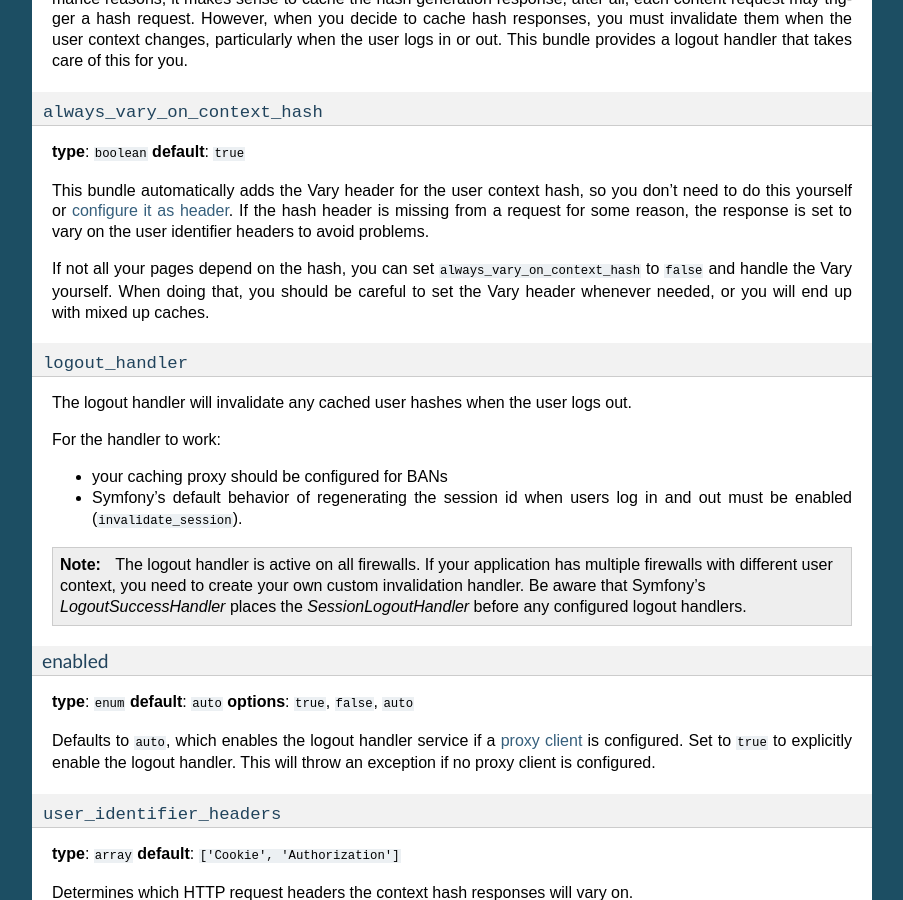
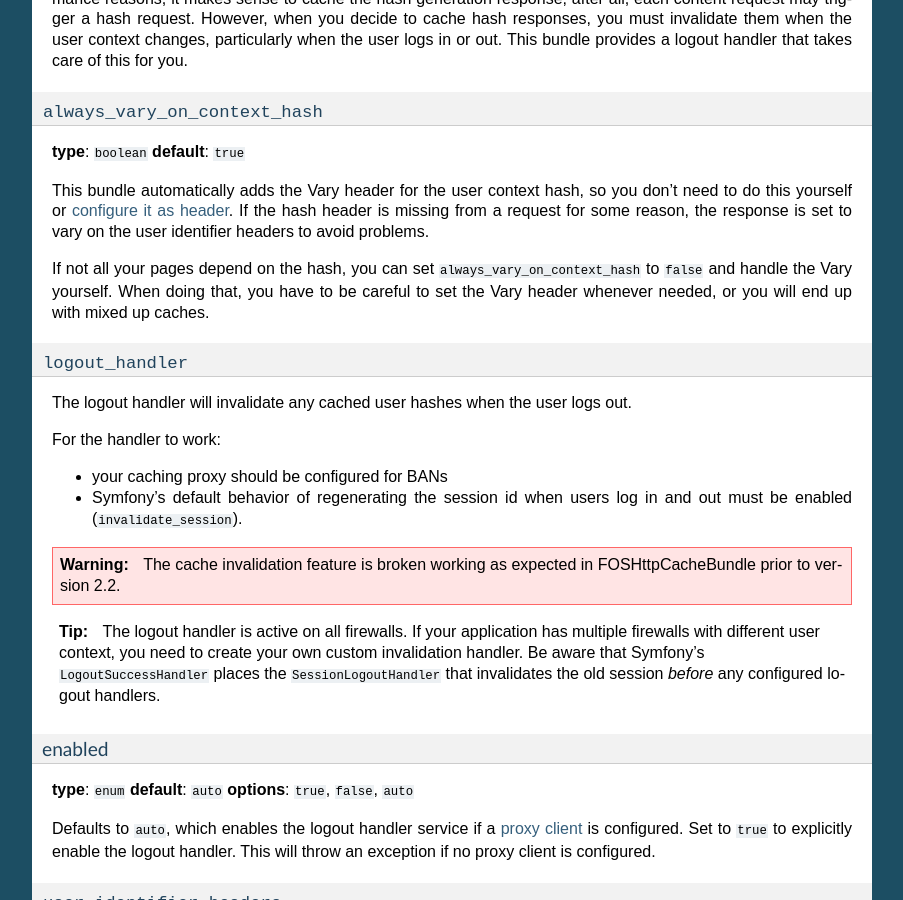
Before and after one commit to FriendsOfSymfony/FOSHttpCacheBundle, a Sphinx documentation site: the page built from Resources/doc/reference/configuration/user-context.rst, in a window 1280 px wide and 900 px high, scrolled down 1901 px. Shown: the whole window, without its empty margins (198-1101 px from the left). Built offline with Sphinx 7.4.7, drawn with Linux system fonts in a browser that asks for light colours.

Commit message:
add warning to doc about older versions having broken user context hash invalidation

```diff
--- a/Resources/doc/reference/configuration/user-context.rst
+++ b/Resources/doc/reference/configuration/user-context.rst
@@ -132,7 +132,7 @@ set to vary on the user identifier headers to avoid problems.
 
 If not all your pages depend on the hash, you can set
 ``always_vary_on_context_hash`` to  ``false`` and handle the Vary yourself.
-When doing that, you should be careful to set the Vary header whenever needed,
+When doing that, you have to be careful to set the Vary header whenever needed,
 or you will end up with mixed up caches.
 
 ``logout_handler``
@@ -147,11 +147,16 @@ For the handler to work:
 * Symfony’s default behavior of regenerating the session id when users log in
   and out must be enabled (``invalidate_session``).
 
-.. note::
-    The logout handler is active on all firewalls.  If your application has multiple firewalls
-    with different user context, you need to create your own custom invalidation handler. Be
-    aware that Symfony's `LogoutSuccessHandler` places the `SessionLogoutHandler` before any
-    configured logout handlers.
+.. warning::
+    The cache invalidation feature is broken working as expected in
+    FOSHttpCacheBundle prior to version 2.2.
+
+.. tip::
+    The logout handler is active on all firewalls.  If your application has
+    multiple firewalls with different user context, you need to create your own
+    custom invalidation handler. Be aware that Symfony's ``LogoutSuccessHandler``
+    places the ``SessionLogoutHandler`` that invalidates the old session
+    *before* any configured logout handlers.
 
 enabled
 """""""
```
